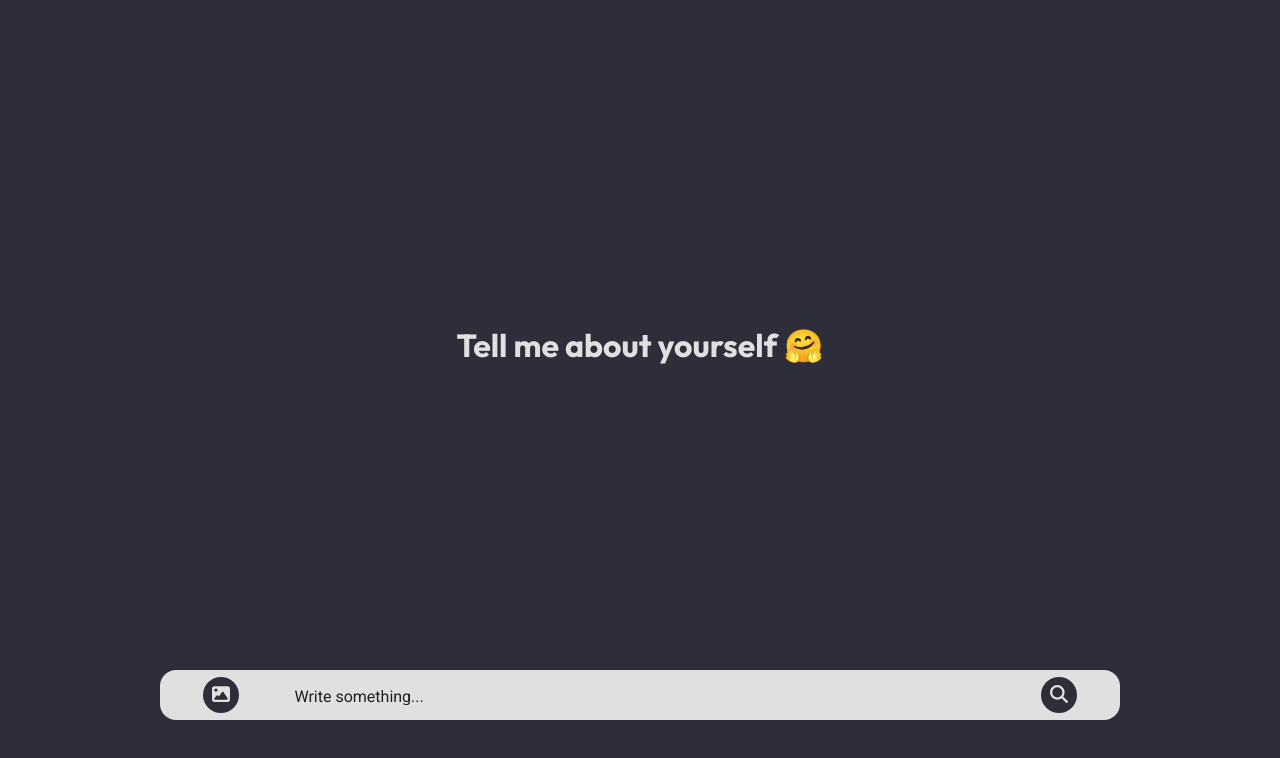
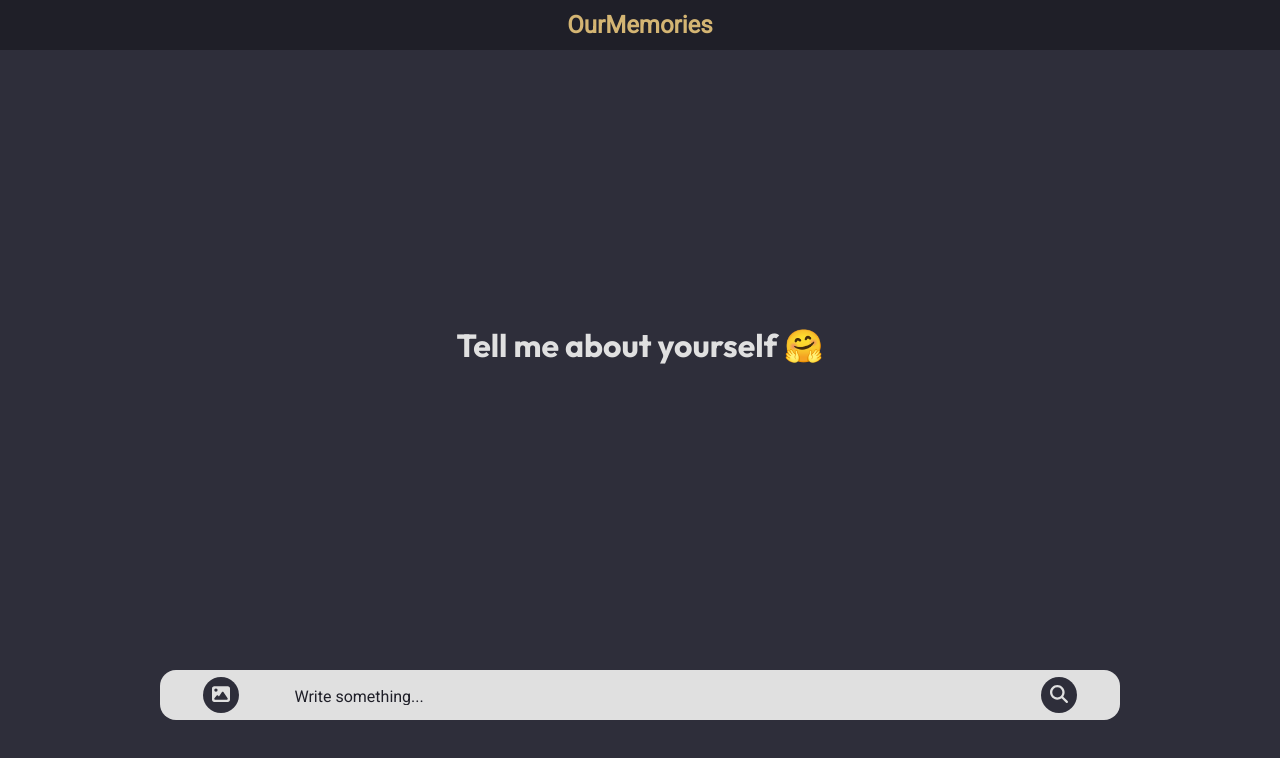
Before and after one commit to MyMemoryChat/Client, a React (Vite) app in the folder chat/: page / in a window 1280 px wide. Shown: the top 758 px of the page. Built offline with nearby package versions, Linux system fonts and the light colour scheme.

Commit message:
Added a navbar and small usermessages for errors

```diff
--- a/chat/src/ChatBar.jsx
+++ b/chat/src/ChatBar.jsx
@@ -5,9 +5,12 @@ import './assets/css/ChatBar.css'
 import { FontAwesomeIcon } from '@fortawesome/react-fontawesome';
 import { faSearch, faImage, faX } from '@fortawesome/free-solid-svg-icons';
 
+import UserMessage from './UserMessage'
+
 export default function ChatBar({addMessage,removeLastMessage}){
     const [image, setImage] = useState(null);
     const [query, setQuery] = useState('');
+    const [userMessage, setUserMessage] = useState(null);
 
     const loadImage = (event) => {
       const file = event.target.files[0];
@@ -19,6 +22,7 @@ export default function ChatBar({addMessage,removeLastMessage}){
     }
 
     const modelAnswerFetch = async ({text, img}) => {
+      try {
         const response = await fetch('http://localhost:5124/', {
           method: 'POST',
           headers: {
@@ -30,12 +34,17 @@ export default function ChatBar({addMessage,removeLastMessage}){
           })
         });
         const data = await response.json();
-      if (data.answer.error){
-        console.error('Error:', data.answer.error);
-        return;
+        if (data.error) {
+          throw Error(data.error);
         }
         console.log(data);
-      addMessage('model', data.answer);
+        addMessage('model', data);
+      } catch (error) {
+        console.error('Error fetching model answer:', error);
+        setUserMessage('Error fetching model answer');
+        setTimeout(() => setUserMessage(null), 5000);
+        throw error;
+      }
     }
 
     const handleQuery = async ()=>{
@@ -53,7 +62,6 @@ export default function ChatBar({addMessage,removeLastMessage}){
       try {
         await modelAnswerFetch({text, img});
       } catch (error) {
-        console.error('Error fetching model answer:', error);
         setQuery(text);
         setImage(img);
         removeLastMessage();
@@ -97,6 +105,7 @@ export default function ChatBar({addMessage,removeLastMessage}){
         <button className='search button' onClick={handleQuery}>
           <FontAwesomeIcon icon={faSearch} />
         </button>
+        {userMessage && (<UserMessage message={userMessage} isVanishing={true} messageType='error' />)}
       </div>
     )
 }
--- /dev/null
+++ b/chat/src/NavBar.jsx
@@ -0,0 +1,23 @@
+import React from "react";
+
+import './assets/css/NavBar.css'
+
+export default function NavBar(){
+    const resetAgents = () => {
+        fetch('http://localhost:5124/reset', {
+            method: 'GET'
+        })
+        .then(response => response.json())
+        .then(data => {
+            console.log(data);
+        })
+        .catch((error) => {
+            console.error('Error resetting agents:', error);
+        });
+    }
+    return(
+        <div id='nav-bar'>
+            <h1 onClick={resetAgents}>OurMemories</h1>
+        </div>
+    )
+}
--- /dev/null
+++ b/chat/src/UserMessage.jsx
@@ -0,0 +1,20 @@
+import React from "react";
+import { FontAwesomeIcon } from '@fortawesome/react-fontawesome';
+import { faExclamationCircle, faInfoCircle } from '@fortawesome/free-solid-svg-icons';
+
+import './assets/css/UserMessage.css';
+
+export default function UserMessage({ message, isVanishing, messageType}) {
+    const messages = [
+        {name: "error", icon: faExclamationCircle},
+        {name: "info", icon: faInfoCircle}
+    ];
+
+    return (
+        <div className={`user-message ${isVanishing ? 'vanishing' : ''} ${messageType}`}>
+            <div className="user-message-content">
+                <p><FontAwesomeIcon icon={messages.find(message => message.name === messageType).icon} /> {message}</p>
+            </div>
+        </div>
+    );
+}
--- /dev/null
+++ b/chat/src/assets/css/NavBar.css
@@ -0,0 +1,24 @@
+#nav-bar {
+    position: fixed;
+    display: flex;
+    flex-direction: row;
+    align-items: center;
+    justify-content: space-between;
+    width: 100vw;
+    min-width: 400px;
+    height: 50px;
+    background-color: var(--secondary-bg-color);
+}
+
+#nav-bar h1 {
+    flex: 1;
+    text-align: center;
+    font-family: 'Roboto-Regular';
+    font-size: 24px;
+    color: var(--title-color);
+    cursor: pointer;
+}
+#nav-bar h1:hover {
+    filter: brightness(0.8);
+    transition: filter 0.3s;
+}
--- /dev/null
+++ b/chat/src/assets/css/UserMessage.css
@@ -0,0 +1,39 @@
+.user-message{
+    position: absolute;
+    display: flex;
+    justify-content: center;
+    align-items: center;
+    z-index: 2;
+    bottom: 110%;
+    left: 50%;
+    transform: translateX(-50%);
+}
+.user-message-content {
+    width: 400px;
+    padding: 10px;
+    background-color: var(--secondary-bg-color);
+    border-radius: 5px;
+    text-align: center;
+    transition: opacity 5s ease-in-out;
+    opacity: 1;
+    font-size: 14px;
+    font-family: 'Roboto-Regular';
+}
+
+.info p {
+    color: var(--title-color);
+}
+
+.error p {
+    color: var(--enhance-red);
+}
+
+.vanishing:not(:empty) {
+    animation: fadeInOut 5s ease-in-out;
+}
+@keyframes fadeInOut {
+    0% { opacity: 0; }
+    10% { opacity: 1; }
+    90% { opacity: 1; }
+    100% { opacity: 0; }
+}
--- a/chat/src/assets/css/index.css
+++ b/chat/src/assets/css/index.css
@@ -3,6 +3,7 @@
     --secondary-bg-color: #1F1F28;
     --title-color: #D4B573;
     --text-color: #E0E0E0;
+    --enhance-red: #ff8164;
 }
 
 @font-face {
--- a/chat/src/main.jsx
+++ b/chat/src/main.jsx
@@ -2,9 +2,11 @@ import { StrictMode } from 'react'
 import { createRoot } from 'react-dom/client'
 import './assets/css/index.css'
 import Chat from './Chat.jsx'
+import NavBar from './NavBar.jsx'
 
 createRoot(document.getElementById('root')).render(
   <StrictMode>
+    <NavBar />
     <Chat />
   </StrictMode>,
 )
```
Lines whose indentation alone changed are shown as unchanged.
